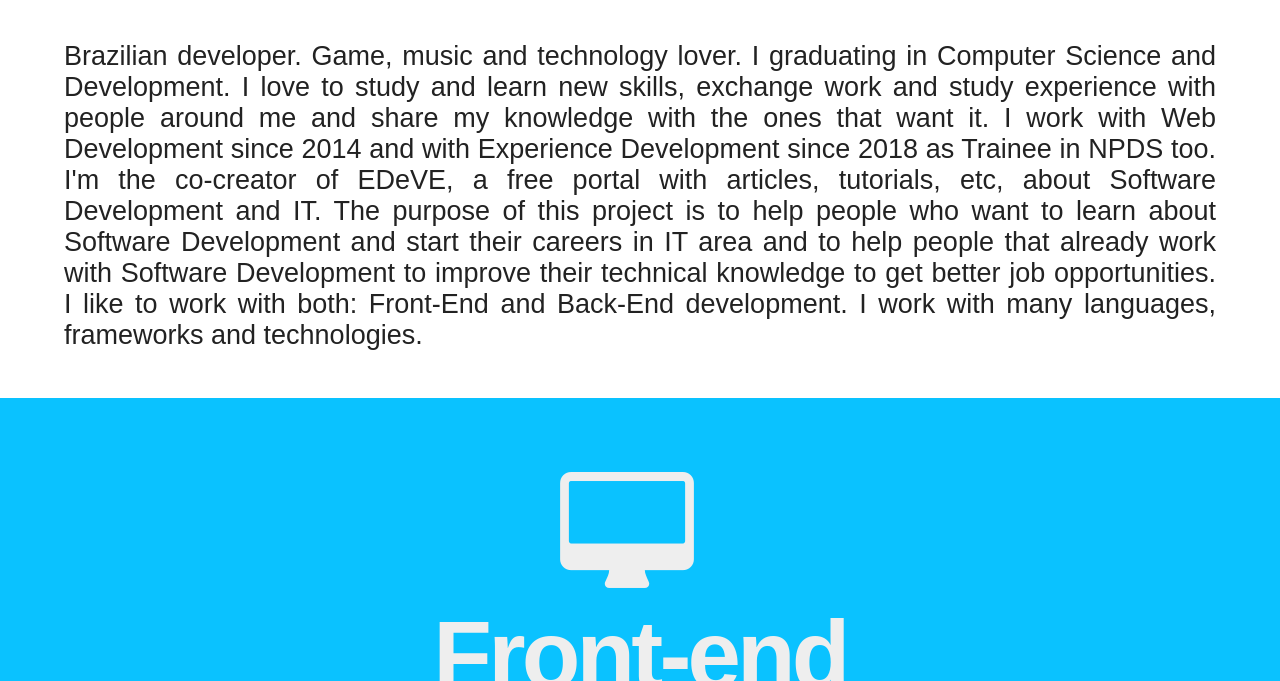
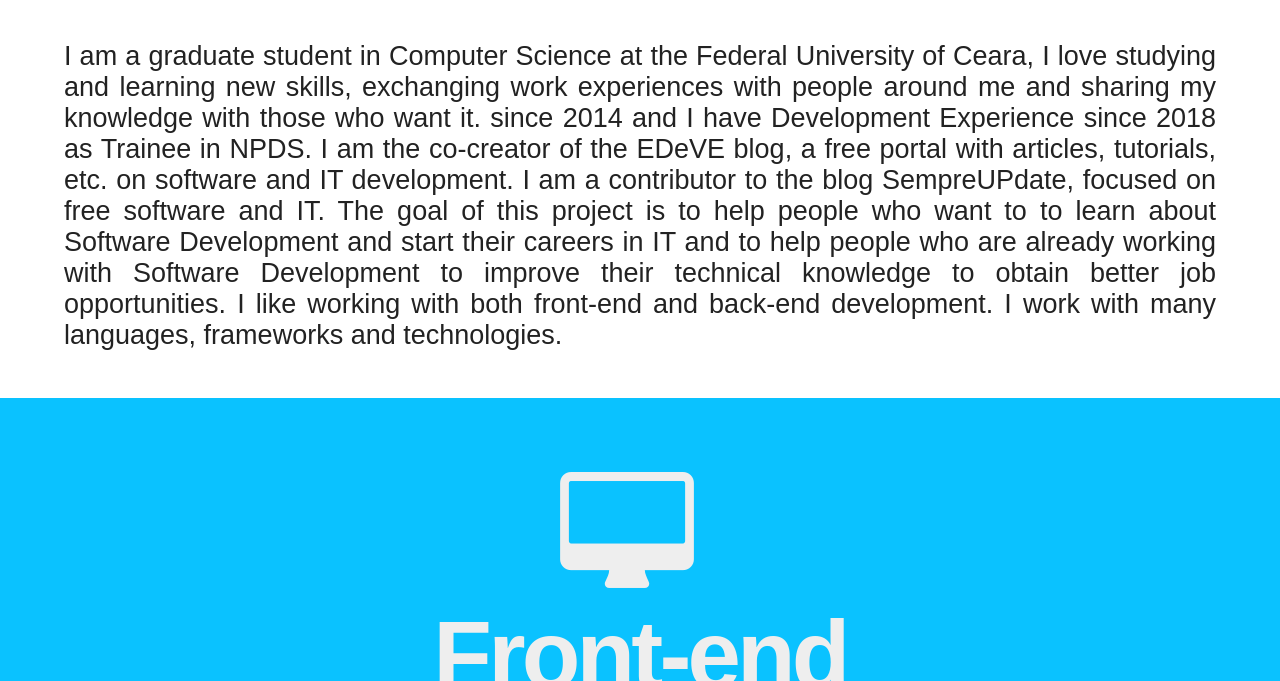
Before and after one commit to vininjr/vininjr.github.io, a Jekyll site: the page built from index.html, in a window 1280 px wide and 900 px high, scrolled down 1177 px, cut to the strip 219-900 px from the top of the window. Built offline with Jekyll 4.4.1, drawn with Linux system fonts in a browser that asks for light colours; some of the changed text lies outside the part shown.

Commit message:
Update _config.yml

```diff
--- a/_config.yml
+++ b/_config.yml
@@ -12,27 +12,18 @@
 twitter: vininjr_
 github: vininjr
 facebook: vininjr
-bio: "Brazilian developer. Game, music and technology lover.
-      I graduating in Computer Science and Development. I love to study and learn new skills,
-      exchange work and study experience with people around me and share my knowledge with the ones that want it. I work with Web Development
-since 2014 and with Experience Development since 2018 as Trainee in NPDS too.
-      I'm the co-creator of EDeVE, a free portal with articles, tutorials, etc, about Software Development and IT. The purpose of this project is to help people who want
-      to learn about Software Development and start their careers in IT area and to help people that already work with Software Development to improve their
-      technical knowledge to get better job opportunities.
-      I like to work with both: Front-End and Back-End development. I work with many languages, frameworks and technologies."
+bio:  "I am a graduate student in Computer Science at the Federal University of Ceara,
+      I love studying and learning new skills, exchanging work experiences with people
+      around me and sharing my knowledge with those who want it.
+      since 2014 and I have Development Experience since 2018 as Trainee in NPDS.
+      I am the co-creator of the EDeVE blog, a free portal with articles, tutorials,
+      etc. on software and IT development. I am a contributor to the blog SempreUPdate,
+      focused on free software and IT. The goal of this project is to help people who want to
+      to learn about Software Development and start their careers in IT and to help people who
+      are already working with Software Development to improve their technical knowledge to obtain
+      better job opportunities. I like working with both front-end and back-end development.
+      I work with many languages, frameworks and technologies."
 
-# Skills
-#
-# I'll use five differents levels:
-# 1 - Studying: You know the basics of the skill and is studying it to get better
-# 2 - Padawan: You know a little more than the basics and is comfortable to work with it
-# 3 - Work with: You know how to handle the skill and how to properly use it in a real project
-# 4 - Specialist: You have advanced knowledge of the skill and know how to use its best practices in a real project
-# 5 - Jedi: You master the skill, know how and when to use and when not use it
-#
-# You can change these names in _includes/_skill-level-name.html if you wish
-#
-# If you don't want one of the sections below, leave the variable without any values
 front-end:
   - name: HTML 5
     level: 4
@@ -44,8 +35,10 @@
     level: 4
   - name: jQuery
     level: 4
-  - name: Angular
+  - name: AngularJS
     level: 4
+  - name: ReactJS
+    level: 2
   - name: Bootstrap
     level: 4
   - name: Materialize CSS
```
